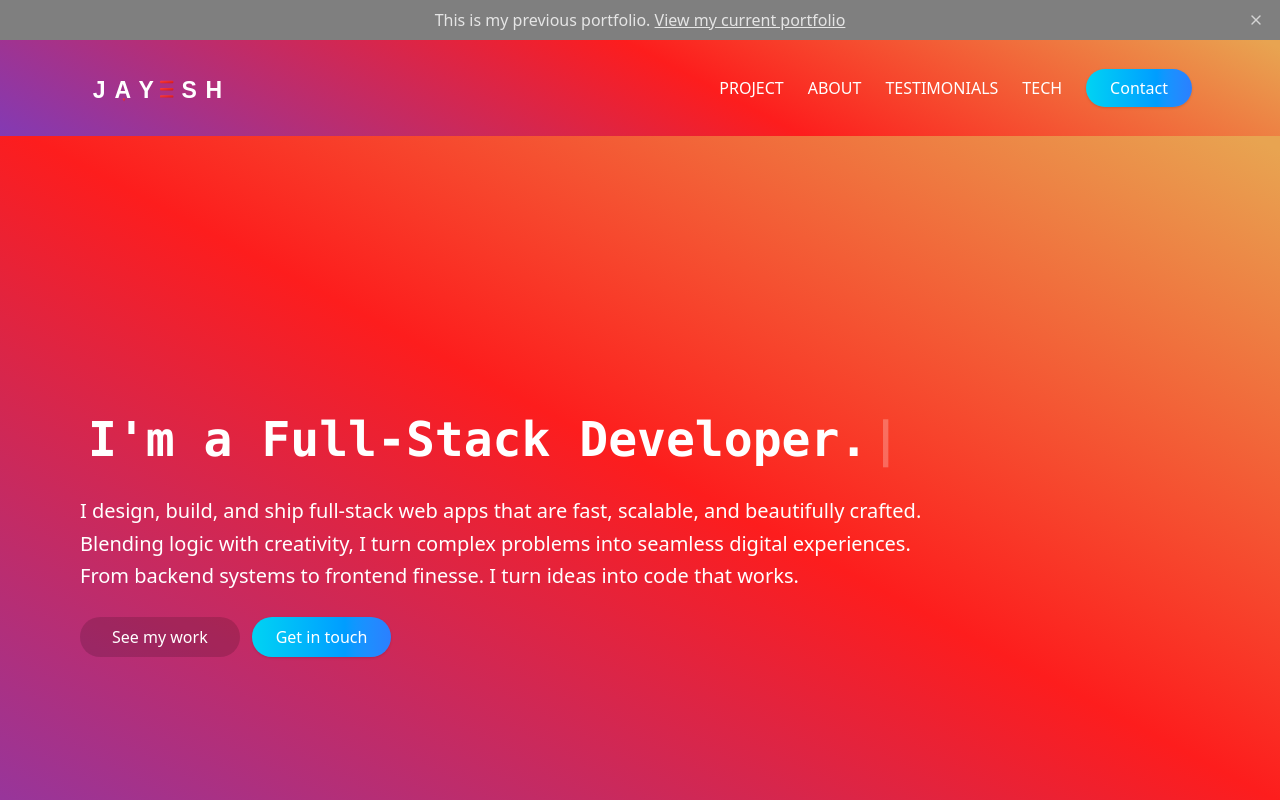
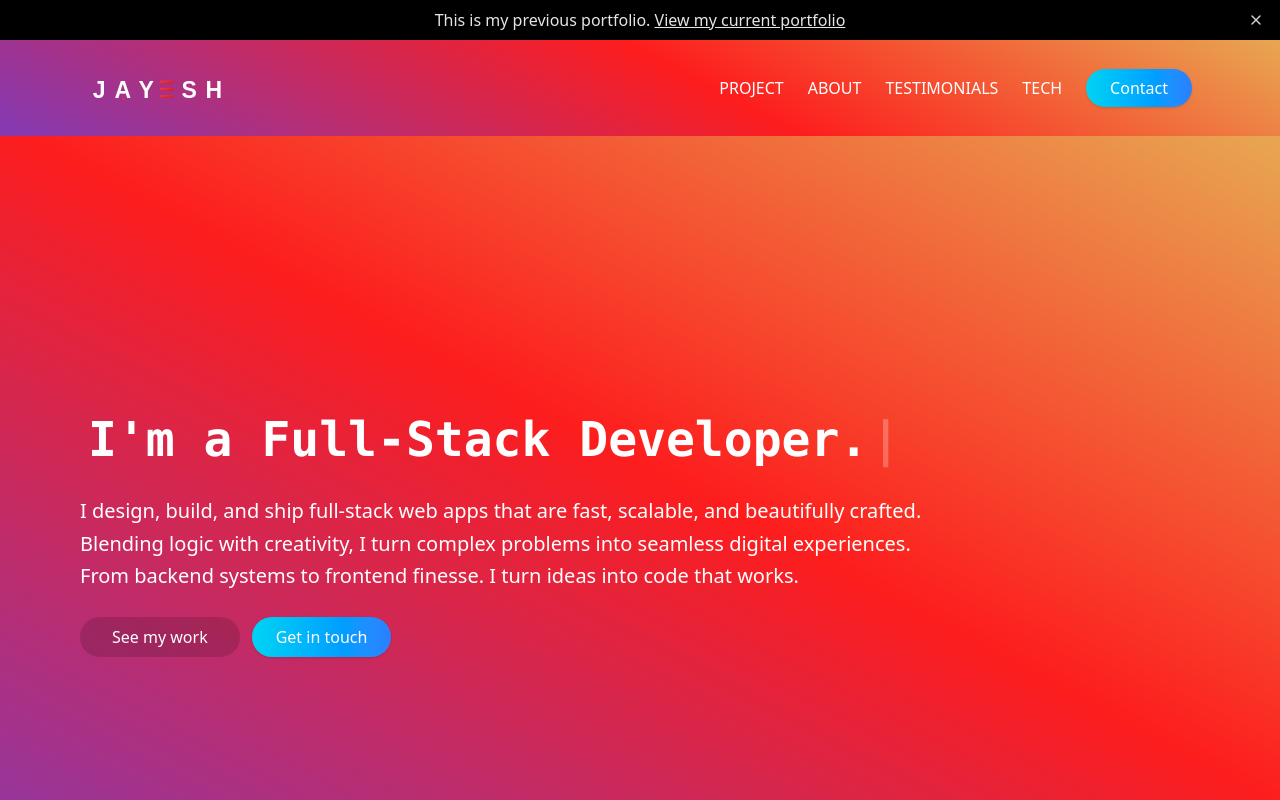
Before and after one commit to Bunny099/jayesh, a Next.js app: page / in a window 1280 px wide. Shown: the top 800 px of the page. Built offline with nearby package versions, Linux system fonts and the light colour scheme.

Commit message:
UI:background color fix

```diff
--- a/app/components/announce.tsx
+++ b/app/components/announce.tsx
@@ -5,7 +5,7 @@ export default function AnnouncementBar() {
     const [visible, setVisible] = useState<boolean>(true);
 
     if (!visible) return null;
-    return <div className="w-full bg-black/50 backdrop-blur-sm text-neutral-200 text-xm px-4 py-2 flex items-center justify-center relative z-50">
+    return <div className="w-full bg-black backdrop-blur-sm text-neutral-200 text-xm px-4 py-2 flex items-center justify-center relative z-50">
         <p className="text-center">This is my previous portfolio.{" "}
             <a href="https://jayeshkhuman.in" target="_blank" rel="noopener noreferrer" className="underline font-medium hover:text-white transition-colors">View my current portfolio</a>
         </p>
```
